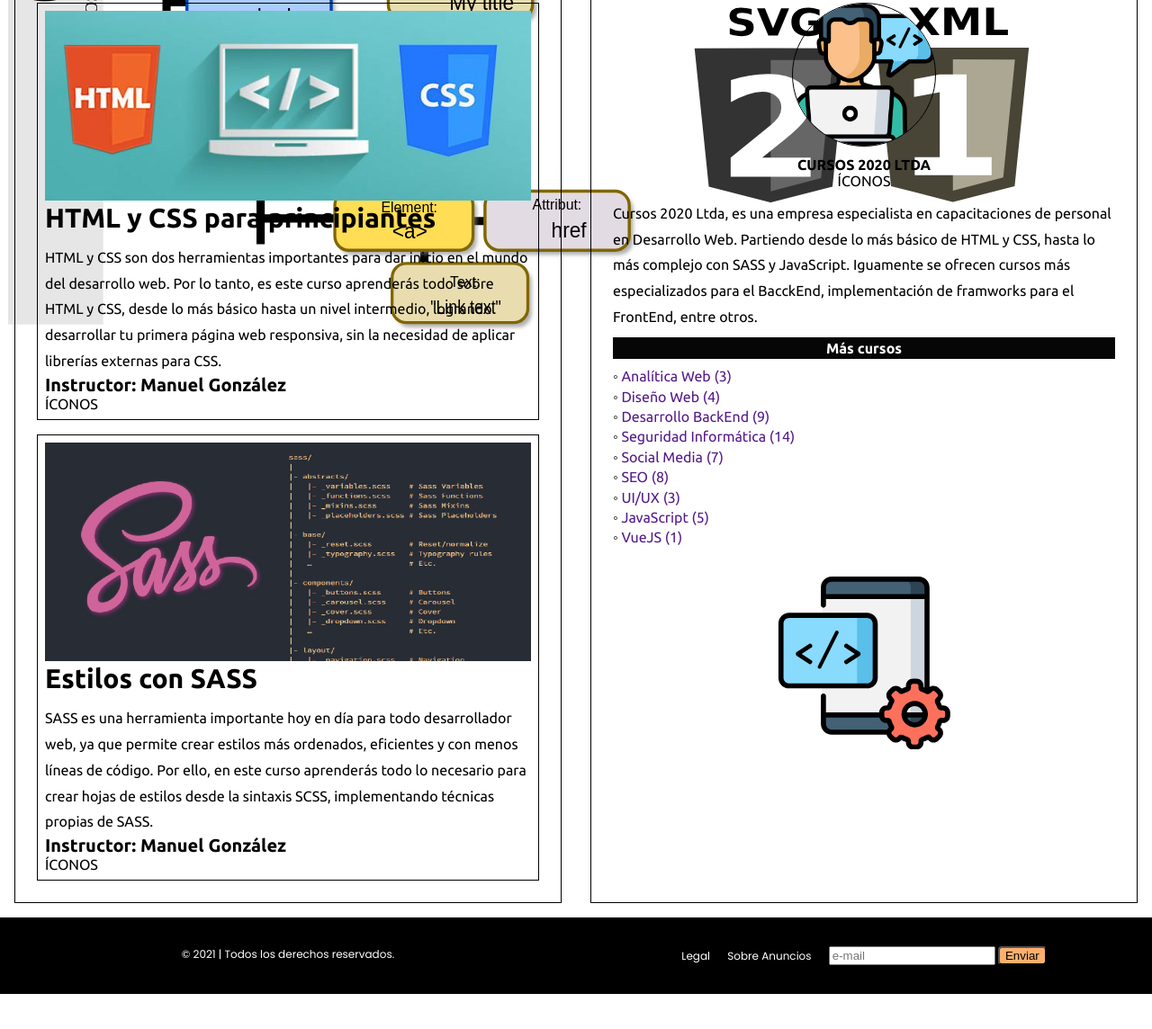
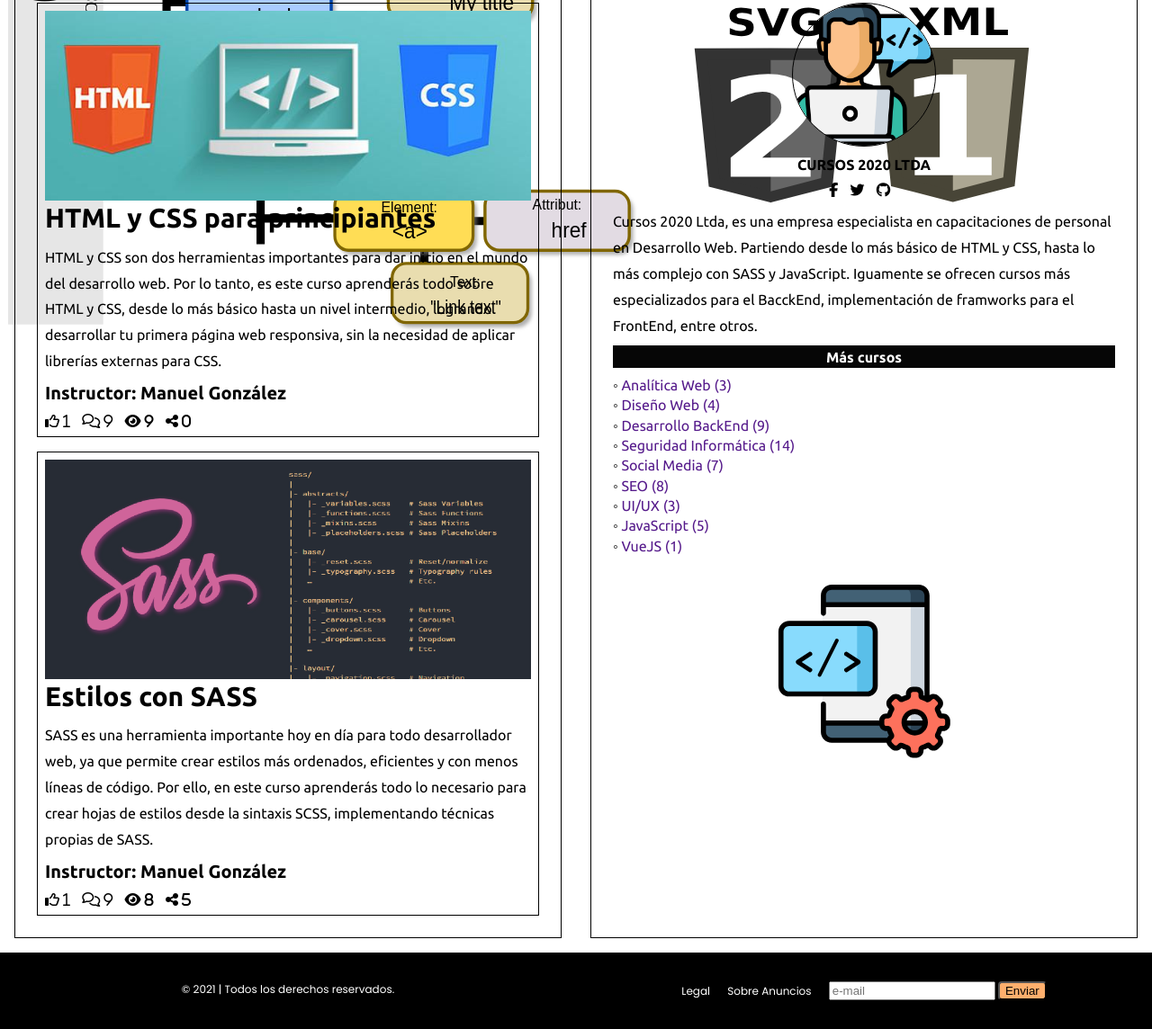
Before and after one commit to juliodelfos/emprendimiento, a plain HTML site: page index.html in a window 1280 px wide. Shown: the part 377-1521 px from the top of the page at 90% size. Before the commit the page ends 1482 px from the top, so only its background shows below. Drawn offline with Linux system fonts and the light colour scheme.

Commit message:
Sitio listo
Pendiente sólo animación

```diff
--- a/assets/sass/layout/_grid.scss
+++ b/assets/sass/layout/_grid.scss
@@ -73,6 +73,14 @@
         &__teacher {
             font-size: $large;
             font-weight: $ubuntu-bold;
+            padding-top: 0.6rem;
+        }
+        &__icons {
+            padding-top: 0.6rem;
+            font-family: $ubuntu;
+        }
+        &__icon {
+            padding-right: 0.6rem;
         }
         &__sass {
             border: 0.1px solid black;
--- a/index.html
+++ b/index.html
@@ -48,7 +48,12 @@
                     hasta un nivel intermedio, logrando desarrollar tu primera página web responsiva, sin la necesidad
                     de aplicar librerías externas para CSS.</p>
                 <h3 class="grid__teacher">Instructor: Manuel González</h3>
-                <span>ÍCONOS</span>
+                <div class="grid__icons">
+                    <i class="grid__icon far fa-thumbs-up"> 1</i>
+                    <i class="grid__icon far fa-comments"> 9</i>
+                    <i class="grid__icon fas fa-eye"> 9</i>
+                    <i class="grid__icon fas fa-share-alt"> 0</i>
+                </div>
             </div>
 
             <div class="grid__sass">
@@ -59,7 +64,12 @@
                     curso aprenderás todo lo necesario para crear hojas de estilos desde la sintaxis SCSS, implementando
                     técnicas propias de SASS.</p>
                 <h3 class="grid__teacher">Instructor: Manuel González</h3>
-                <span>ÍCONOS</span>
+                <div class="grid__icons">
+                    <i class="grid__icon far fa-thumbs-up"> 1</i>
+                    <i class="grid__icon far fa-comments"> 9</i>
+                    <i class="grid__icon fas fa-eye"> 8</i>
+                    <i class="grid__icon fas fa-share-alt"> 5</i>
+                </div>
             </div>
 
         </div>
@@ -72,7 +82,11 @@
                 <div class="grid__description-container">
                     <img src="/assets/images/web-development.png" alt="" class="grid__about-img">
                     <h2 class="grid__about-title">Cursos 2020 LTDA</h2>
-                    <span>ÍCONOS</span>
+                    <div class="grid__icons">
+                        <i class="grid__icon fab fa-facebook-f"></i>
+                        <i class="grid__icon fab fa-twitter"></i>
+                        <i class="grid__icon fab fa-github"></i>
+                    </div>
                 </div>
                 <p class="grid__paragraph">Cursos 2020 Ltda, es una empresa especialista en capacitaciones de personal
                     en Desarrollo Web. Partiendo desde lo más básico de HTML y CSS, hasta lo más complejo con SASS y
```
Also changed, not shown: assets/css/main.css, 1 other file.
